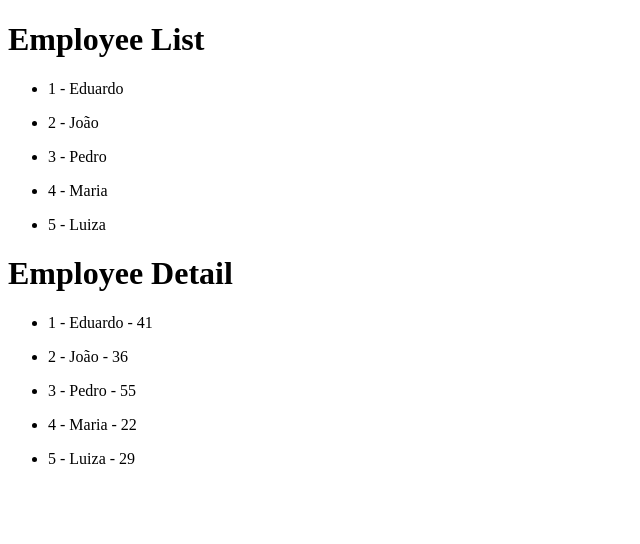
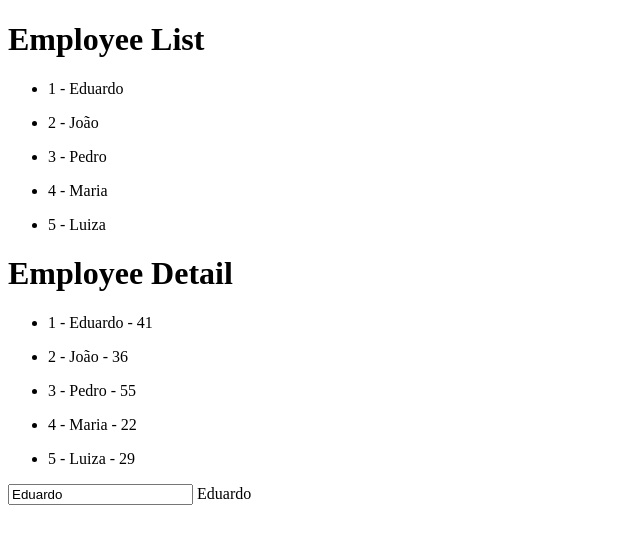
Before and after one commit to matheussoilegra/Angular, an Angular app in the folder Aulas Angular/my-app/: page / in a window 1280 px wide. Shown: the top 544 px of the page, without its empty margins (0-640 px from the left). Built offline with nearby package versions, Linux system fonts and the light colour scheme.

Commit message:
Adicionados updates com Two Way Binding.

```diff
--- a/Aulas Angular/my-app/src/app/app.component.html
+++ b/Aulas Angular/my-app/src/app/app.component.html
@@ -1,3 +1,7 @@
 <app-employee-list></app-employee-list>
 
 <app-employee-detail></app-employee-detail>
+
+<input [(ngModel)]="name">
+
+{{ name }}
--- a/Aulas Angular/my-app/src/app/app.component.ts
+++ b/Aulas Angular/my-app/src/app/app.component.ts
@@ -1,5 +1,4 @@
 import { Component } from '@angular/core';
-import { Carro } from './carro';
 
 @Component({
   selector: 'app-root',
@@ -7,5 +6,5 @@ import { Carro } from './carro';
   styleUrls: ['./app.component.scss']
 })
 export class AppComponent {
-  title = 'aula';
+  public name = 'Eduardo';
 }
--- a/Aulas Angular/my-app/src/app/app.module.ts
+++ b/Aulas Angular/my-app/src/app/app.module.ts
@@ -1,5 +1,6 @@
 import { BrowserModule } from '@angular/platform-browser';
 import { NgModule } from '@angular/core';
+import { FormsModule } from '@angular/forms';
 
 import { AppComponent } from './app.component';
 import { EmployeeListComponent } from './components/employees-list/employee-list.component';
@@ -8,7 +9,7 @@ import { EmployeeService } from './services/employee.service';
 
 @NgModule({
   declarations: [AppComponent, EmployeeListComponent, EmployeeDetailComponent],
-  imports: [BrowserModule],
+  imports: [BrowserModule, FormsModule],
   providers: [EmployeeService],
   bootstrap: [AppComponent]
 })
```
